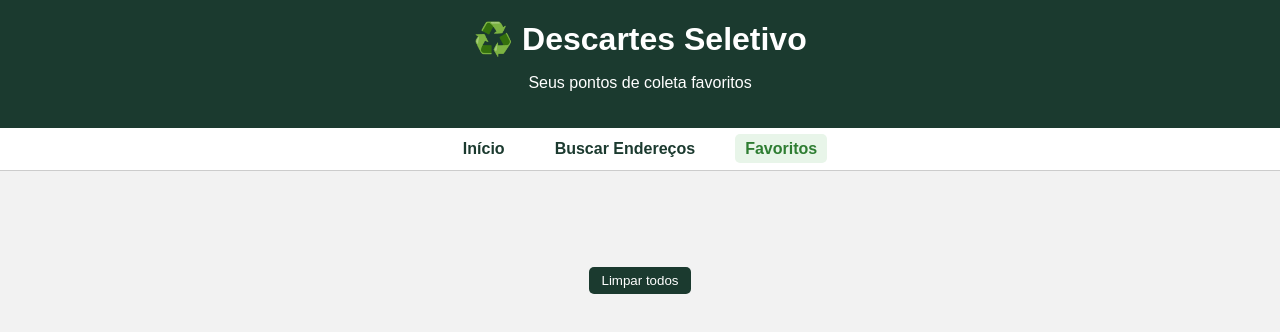
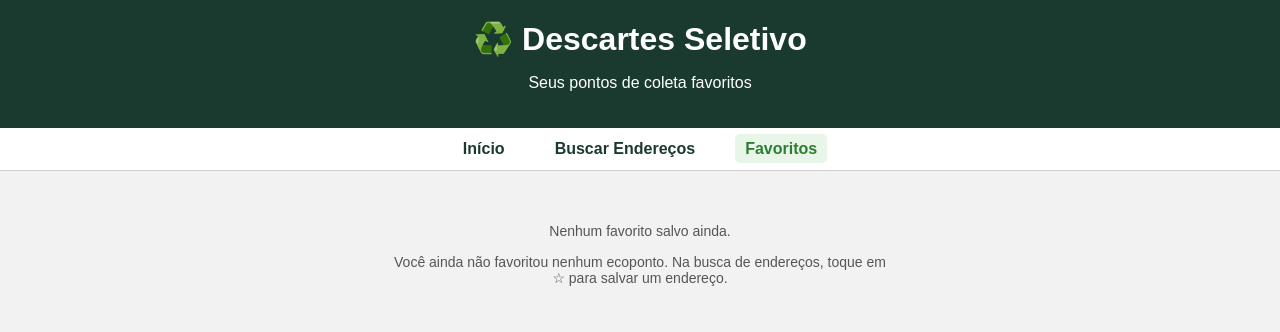
Before and after one commit to Enzo-B-Proenca/Descartes-Seletivo, a Next.js app: page /favoritos in a window 1280 px wide. Shown: the top 332 px of the page. Built offline with nearby package versions, Linux system fonts and the light colour scheme.

Commit message:
Implementar página de favoritos com localStorage

```diff
--- a/src/app/favoritos/page.js
+++ b/src/app/favoritos/page.js
@@ -1,21 +1,191 @@
-// src/app/favoritos/page.jsx
+"use client";
+
+import { useMemo, useState, useSyncExternalStore } from "react";
+import { useRouter } from "next/navigation";
 import Header from "../../components/Header";
 import Navigation from "../../components/Navigation";
 
+const CHAVE_FAVORITOS = "descartes:favoritos";
+const EVENTO_FAVORITOS = "descartes:favoritos:alterado";
+const MSG_FALHA_FAVORITOS =
+  "Não foi possível atualizar os favoritos neste navegador.";
+
+function assinarFavoritos(callback) {
+  window.addEventListener("storage", callback);
+  window.addEventListener(EVENTO_FAVORITOS, callback);
+
+  return () => {
+    window.removeEventListener("storage", callback);
+    window.removeEventListener(EVENTO_FAVORITOS, callback);
+  };
+}
+
+function lerFavoritos() {
+  try {
+    return localStorage.getItem(CHAVE_FAVORITOS) ?? "[]";
+  } catch {
+    return "[]";
+  }
+}
+
+function lerFavoritosNoServidor() {
+  return "[]";
+}
+
+function desserializarFavoritos(json) {
+  try {
+    const dados = JSON.parse(json);
+    return Array.isArray(dados) ? dados : [];
+  } catch {
+    return [];
+  }
+}
+
+function salvarFavoritos(favoritos) {
+  try {
+    localStorage.setItem(CHAVE_FAVORITOS, JSON.stringify(favoritos));
+    return true;
+  } catch {
+    return false;
+  }
+}
+
+function resumirFavoritos(favoritos) {
+  return favoritos.reduce(
+    (resumo, favorito) => {
+      if (favorito.coords) resumo.comMapa += 1;
+      else resumo.semMapa += 1;
+      return resumo;
+    },
+    { comMapa: 0, semMapa: 0 }
+  );
+}
+
+function textoContagem(favoritos) {
+  if (!favoritos.length) return "Nenhum favorito salvo ainda.";
+
+  const { comMapa } = resumirFavoritos(favoritos);
+  const total =
+    favoritos.length +
+    (favoritos.length === 1 ? " favorito salvo" : " favoritos salvos");
+
+  return `${total} · ${comMapa} com ponto no mapa`;
+}
+
 export default function FavoritosPage() {
+  const router = useRouter();
+  const [mensagem, setMensagem] = useState("");
+  const favoritosJson = useSyncExternalStore(
+    assinarFavoritos,
+    lerFavoritos,
+    lerFavoritosNoServidor
+  );
+  const favoritos = useMemo(
+    () => desserializarFavoritos(favoritosJson),
+    [favoritosJson]
+  );
+
+  function irParaMapa(nome) {
+    router.push(`/?ecoponto=${encodeURIComponent(nome)}`);
+  }
+
+  function removerFavoritoDaLista(favorito) {
+    const atualizados = favoritos.filter(
+      (item) => item.nome !== favorito.nome
+    );
+
+    if (!salvarFavoritos(atualizados)) {
+      setMensagem(MSG_FALHA_FAVORITOS);
+      return;
+    }
+
+    window.dispatchEvent(new Event(EVENTO_FAVORITOS));
+    setMensagem(`Removido dos favoritos: ${favorito.nome}`);
+  }
+
+  function limparListaDeFavoritos() {
+    if (!window.confirm("Remover todos os favoritos salvos neste navegador?")) {
+      return;
+    }
+
+    if (!salvarFavoritos([])) {
+      setMensagem(MSG_FALHA_FAVORITOS);
+      return;
+    }
+
+    window.dispatchEvent(new Event(EVENTO_FAVORITOS));
+    setMensagem("Todos os favoritos foram removidos.");
+  }
+
   return (
     <>
       <Header subtitle="Seus pontos de coleta favoritos" />
       <Navigation active="favoritos" />
 
       <main>
-        <p id="mensagem" aria-live="polite" />
-        <p id="contagem-favoritos" />
+        <p id="mensagem" aria-live="polite">
+          {mensagem}
+        </p>
+        <p id="contagem-favoritos">{textoContagem(favoritos)}</p>
 
-        <section id="lista-favoritos" aria-label="Pontos favoritos" />
+        <section id="lista-favoritos" aria-label="Pontos favoritos">
+          {favoritos.map((favorito) => {
+            const semMapa = !favorito.coords;
+
+            return (
+              <article className="endereco" key={favorito.nome}>
+                <h3>{favorito.nome}</h3>
+                <p>{favorito.endereco}</p>
+
+                {semMapa && (
+                  <p className="aviso-coords">
+                    Sem coordenadas disponíveis no mapa.
+                  </p>
+                )}
+
+                <div className="acoes">
+                  <button
+                    type="button"
+                    className="ver-mapa"
+                    onClick={() => irParaMapa(favorito.nome)}
+                    disabled={semMapa}
+                    title={
+                      semMapa
+                        ? "Este ponto não tem coordenadas cadastradas."
+                        : undefined
+                    }
+                  >
+                    Ver no mapa
+                  </button>
+
+                  <button
+                    type="button"
+                    className="remover"
+                    onClick={() => removerFavoritoDaLista(favorito)}
+                  >
+                    Remover
+                  </button>
+                </div>
+              </article>
+            );
+          })}
+
+          {!favoritos.length && (
+            <p className="vazio">
+              Você ainda não favoritou nenhum ecoponto. Na busca de endereços,
+              toque em ☆ para salvar um endereço.
+            </p>
+          )}
+        </section>
 
         <p className="centralizado">
-          <button className="ver-mapa" id="limpar-favoritos" type="button">
+          <button
+            className="ver-mapa"
+            id="limpar-favoritos"
+            type="button"
+            onClick={limparListaDeFavoritos}
+            hidden={favoritos.length === 0}
+          >
             Limpar todos
           </button>
         </p>
```
